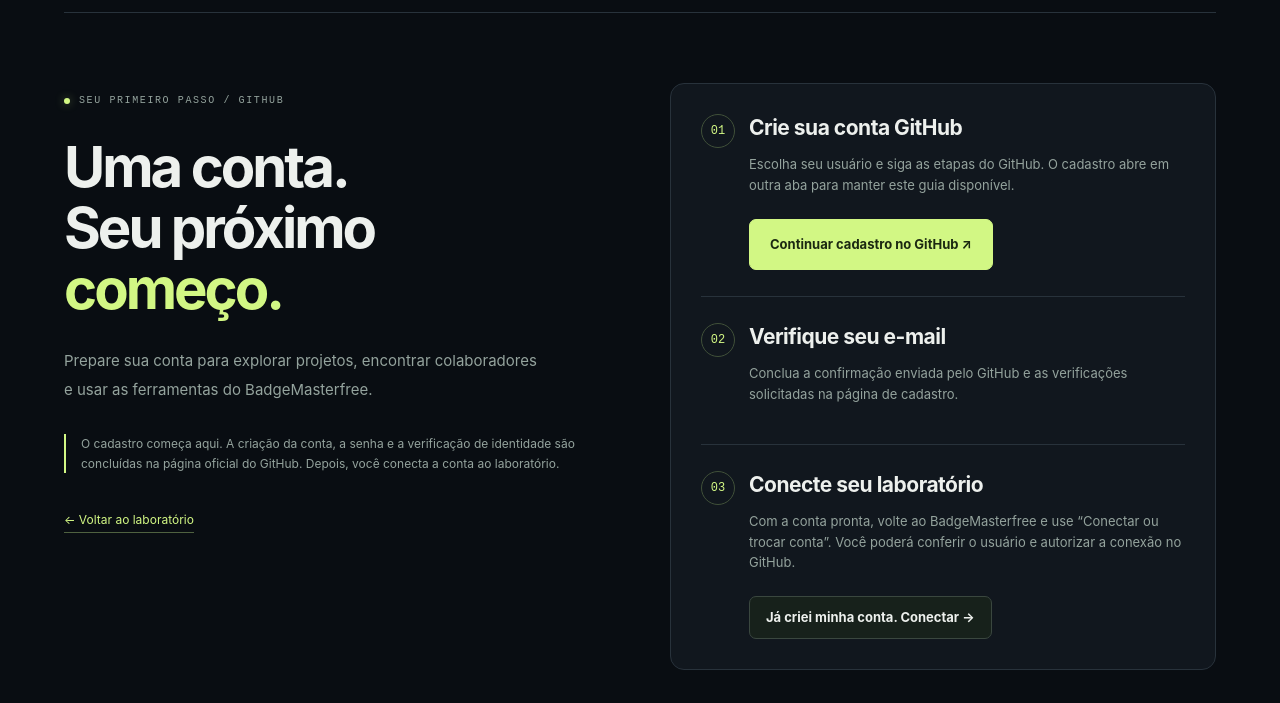
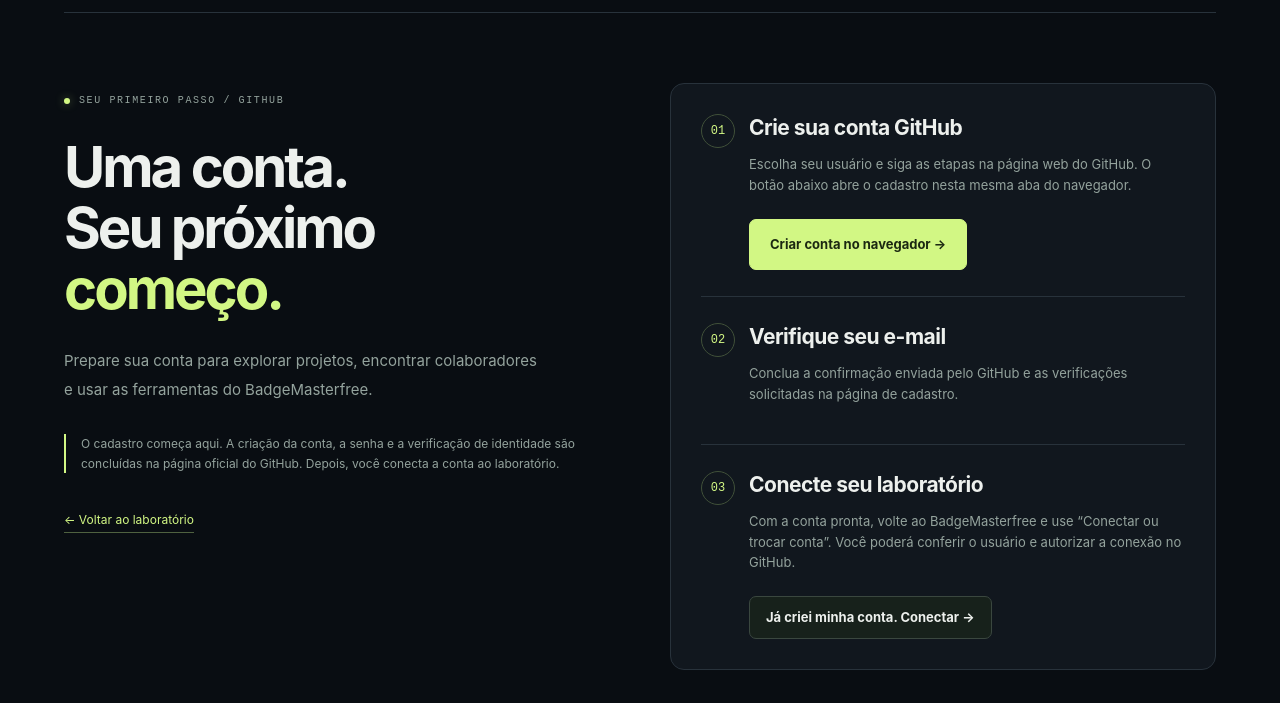
Before and after one commit to brunnojob/BadgeMasterfree, a website: page web/cadastro.html in a window 1280 px wide. Shown: the part 97-800 px from the top of the page. Drawn offline with Linux system fonts and the light colour scheme.

Commit message:
fix: open GitHub web signup in the current browser tab

```diff
--- a/web/cadastro.html
+++ b/web/cadastro.html
@@ -12,7 +12,7 @@
 <main class="shell signup-layout" id="cadastro">
 <section aria-labelledby="signupTitle"><p class="eyebrow"><span class="status-dot"></span> SEU PRIMEIRO PASSO / GITHUB</p><h1 id="signupTitle">Uma conta.<br>Seu próximo<br><em>começo.</em></h1><p class="intro">Prepare sua conta para explorar projetos, encontrar colaboradores e usar as ferramentas do BadgeMasterfree.</p><p class="signup-note">O cadastro começa aqui. A criação da conta, a senha e a verificação de identidade são concluídas na página oficial do GitHub. Depois, você conecta a conta ao laboratório.</p><a class="plain-link signup-back" href="./">← Voltar ao laboratório</a></section>
 <section class="signup-card" aria-label="Passo a passo do cadastro"><ol class="signup-steps">
-<li><h2>Crie sua conta GitHub</h2><p>Escolha seu usuário e siga as etapas do GitHub. O cadastro abre em outra aba para manter este guia disponível.</p><a class="button primary" href="https://github.com/signup" target="_blank" rel="noopener noreferrer" aria-label="Continuar cadastro no GitHub (abre em nova aba)">Continuar cadastro no GitHub ↗</a></li>
+<li><h2>Crie sua conta GitHub</h2><p>Escolha seu usuário e siga as etapas na página web do GitHub. O botão abaixo abre o cadastro nesta mesma aba do navegador.</p><a class="button primary" href="https://github.com/signup" target="_self" aria-label="Criar conta no site do GitHub nesta aba">Criar conta no navegador →</a></li>
 <li><h2>Verifique seu e-mail</h2><p>Conclua a confirmação enviada pelo GitHub e as verificações solicitadas na página de cadastro.</p></li>
 <li><h2>Conecte seu laboratório</h2><p>Com a conta pronta, volte ao BadgeMasterfree e use “Conectar ou trocar conta”. Você poderá conferir o usuário e autorizar a conexão no GitHub.</p><a class="button compact" href="./#automation">Já criei minha conta. Conectar →</a></li>
 </ol></section>
```
